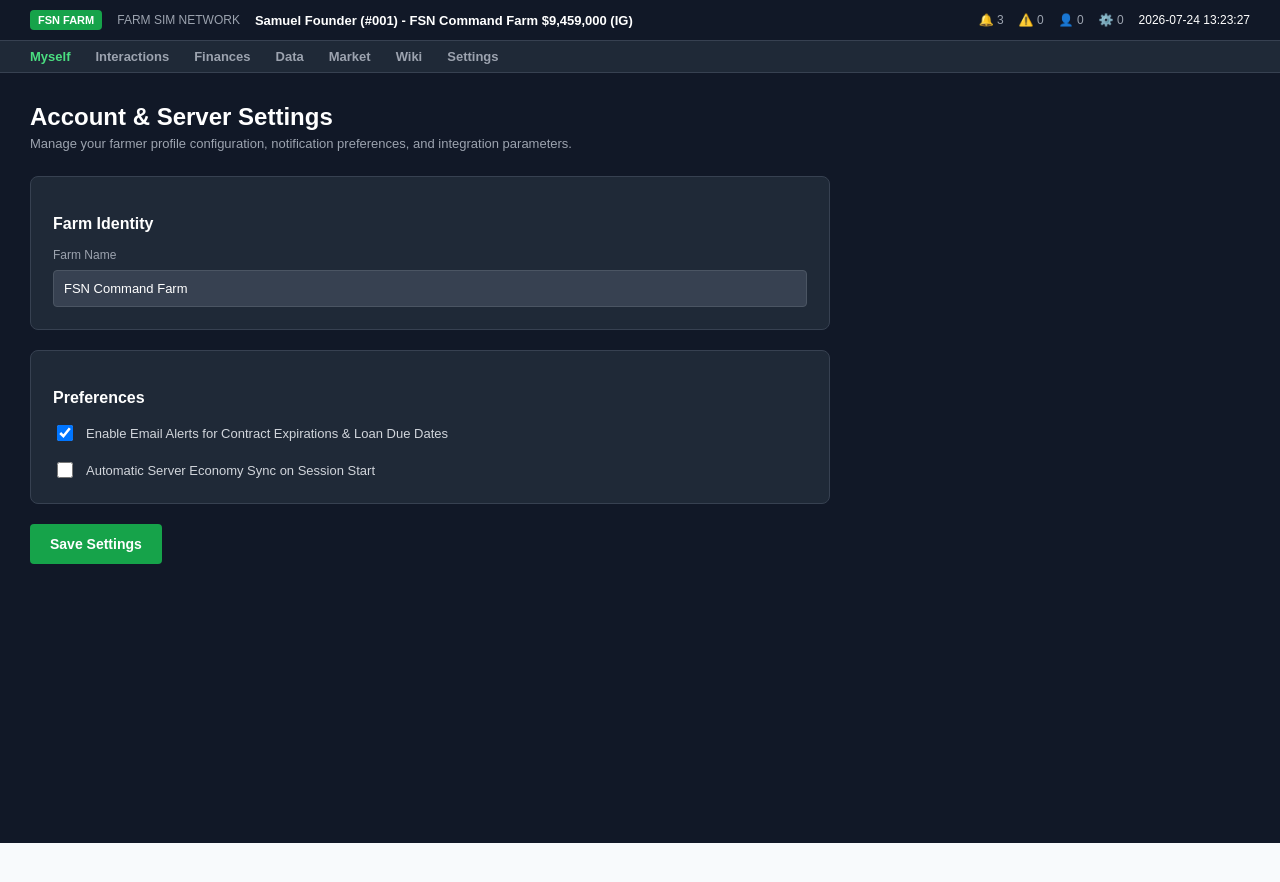
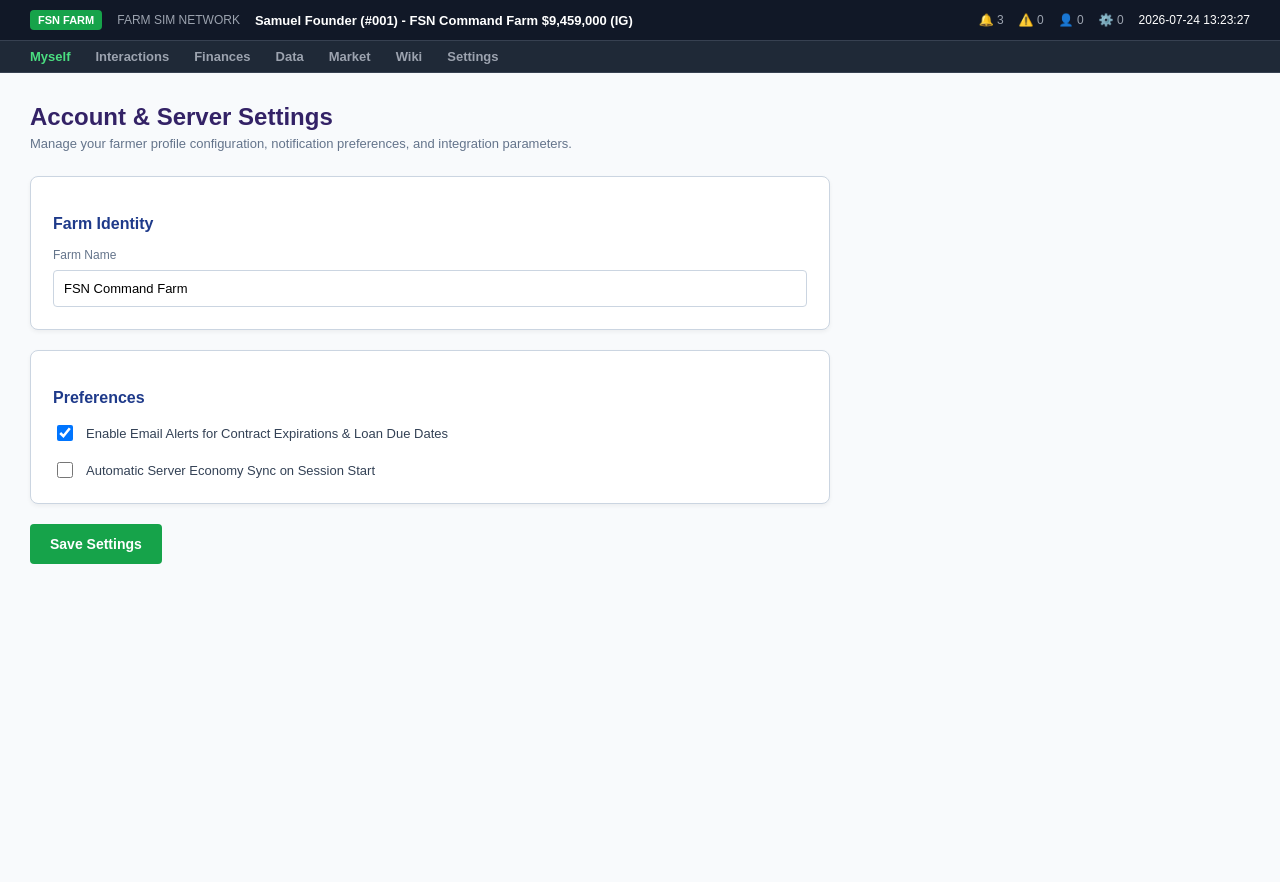
Before and after one commit to Daisyfarm/ctfg-portal, a Next.js app: page /settings in a window 1280 px wide. Shown: the top 882 px of the page. Before the commit the page ends 843 px from the top, so only its background shows below. Built offline with nearby package versions, Linux system fonts and the light colour scheme.

Commit message:
Update page.tsx

```diff
--- a/app/settings/page.tsx
+++ b/app/settings/page.tsx
@@ -12,15 +12,15 @@ export default function SettingsPage() {
   };
 
   return (
-    <div style={{ background: '#111827', minHeight: 'calc(100vh - 90px)', color: '#fff', fontFamily: 'Arial, sans-serif', padding: '30px' }}>
+    <div style={{ background: '#f8fafc', minHeight: '100vh', color: '#000', fontFamily: 'Arial, sans-serif', padding: '30px' }}>
       <div style={{ maxWidth: '1400px', margin: '0 auto' }}>
 
-        {/* Header */}
+        {/* Page Header */}
         <div style={{ marginBottom: '25px' }}>
-          <h1 style={{ fontSize: '24px', fontWeight: 'bold', color: '#fff', margin: '0 0 5px 0' }}>
+          <h1 style={{ fontSize: '24px', fontWeight: 'bold', color: '#332266', margin: '0 0 5px 0' }}>
             Account & Server Settings
           </h1>
-          <p style={{ fontSize: '13px', color: '#9ca3af', margin: '0' }}>
+          <p style={{ fontSize: '13px', color: '#64748b', margin: '0' }}>
             Manage your farmer profile configuration, notification preferences, and integration parameters.
           </p>
         </div>
@@ -29,25 +29,25 @@ export default function SettingsPage() {
         <form onSubmit={handleSave} style={{ display: 'flex', flexDirection: 'column', gap: '20px', maxWidth: '800px' }}>
 
           {/* Farm Identity Section */}
-          <div style={{ background: '#1f2937', border: '1px solid #374151', borderRadius: '8px', padding: '22px' }}>
-            <h3 style={{ fontSize: '16px', fontWeight: 'bold', color: '#fff', marginBottom: '15px' }}>Farm Identity</h3>
+          <div style={{ background: '#fff', border: '1px solid #cbd5e1', borderRadius: '8px', padding: '22px', boxShadow: '0 2px 4px rgba(0,0,0,0.05)' }}>
+            <h3 style={{ fontSize: '16px', fontWeight: 'bold', color: '#1e3a8a', marginBottom: '15px' }}>Farm Identity</h3>
             <div style={{ display: 'flex', flexDirection: 'column', gap: '8px' }}>
-              <label style={{ fontSize: '12px', color: '#9ca3af' }}>Farm Name</label>
+              <label style={{ fontSize: '12px', color: '#64748b' }}>Farm Name</label>
               <input
                 type="text"
                 value={farmName}
                 onChange={(e) => setFarmName(e.target.value)}
-                style={{ padding: '10px', background: '#374151', color: '#fff', border: '1px solid #4b5563', borderRadius: '4px', fontSize: '13px' }}
+                style={{ padding: '10px', background: '#fff', color: '#000', border: '1px solid #cbd5e1', borderRadius: '4px', fontSize: '13px' }}
                 required
               />
             </div>
           </div>
 
           {/* Preferences Section */}
-          <div style={{ background: '#1f2937', border: '1px solid #374151', borderRadius: '8px', padding: '22px' }}>
-            <h3 style={{ fontSize: '16px', fontWeight: 'bold', color: '#fff', marginBottom: '15px' }}>Preferences</h3>
+          <div style={{ background: '#fff', border: '1px solid #cbd5e1', borderRadius: '8px', padding: '22px', boxShadow: '0 2px 4px rgba(0,0,0,0.05)' }}>
+            <h3 style={{ fontSize: '16px', fontWeight: 'bold', color: '#1e3a8a', marginBottom: '15px' }}>Preferences</h3>
             <div style={{ display: 'flex', flexDirection: 'column', gap: '15px' }}>
-              <label style={{ display: 'flex', alignItems: 'center', gap: '10px', fontSize: '13px', cursor: 'pointer', color: '#d1d5db' }}>
+              <label style={{ display: 'flex', alignItems: 'center', gap: '10px', fontSize: '13px', cursor: 'pointer', color: '#334155' }}>
                 <input
                   type="checkbox"
                   checked={emailAlerts}
@@ -56,7 +56,7 @@ export default function SettingsPage() {
                 />
                 Enable Email Alerts for Contract Expirations & Loan Due Dates
               </label>
-              <label style={{ display: 'flex', alignItems: 'center', gap: '10px', fontSize: '13px', cursor: 'pointer', color: '#d1d5db' }}>
+              <label style={{ display: 'flex', alignItems: 'center', gap: '10px', fontSize: '13px', cursor: 'pointer', color: '#334155' }}>
                 <input
                   type="checkbox"
                   checked={autoSync}
```
